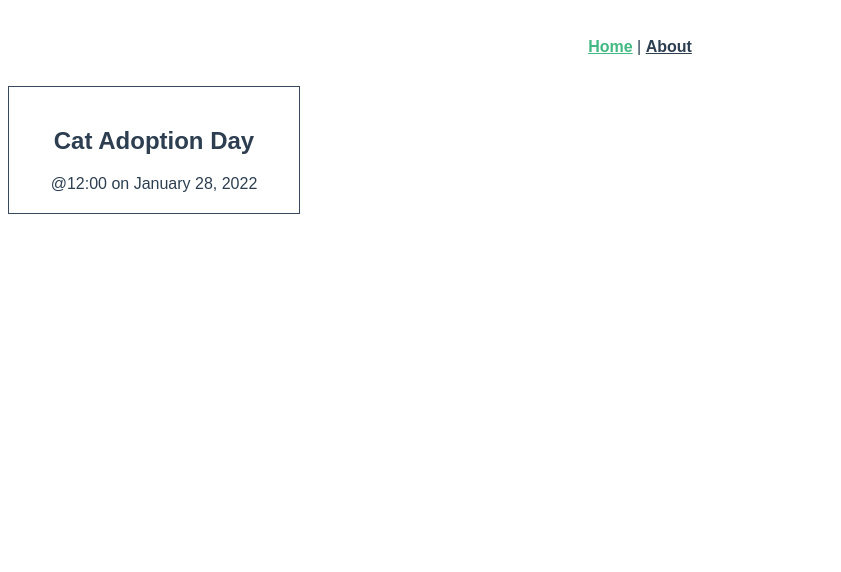
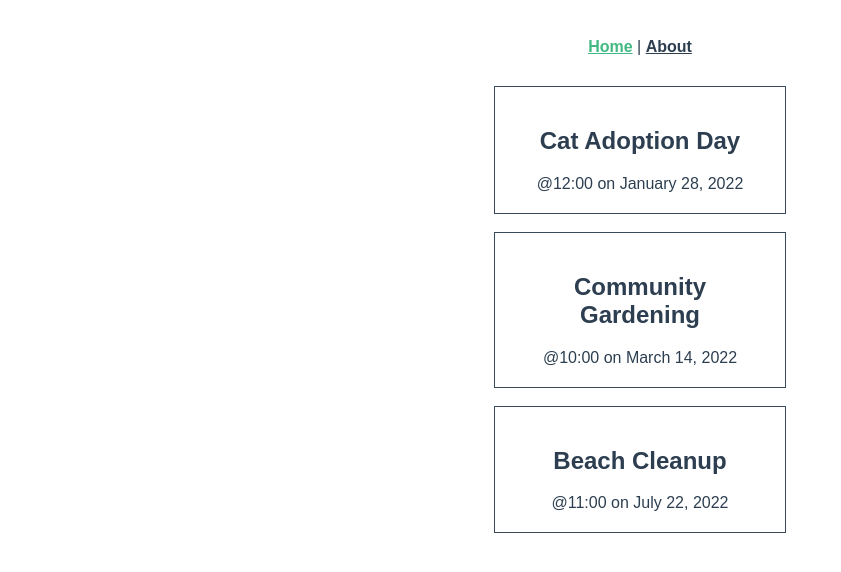
Before and after one commit to Hufxfx/331-LABCOMPO-02, a Vue app in the folder LAB02/: page / in a window 1280 px wide. Shown: the top 572 px of the page, without its empty margins (0-841 px from the left). Built offline with nearby package versions, Linux system fonts and the light colour scheme; the HTML template or start-up script is replaced by a standard one.

Commit message:
question 8.4 commit

```diff
--- a/LAB02/src/components/EventCard.vue
+++ b/LAB02/src/components/EventCard.vue
@@ -1,20 +1,21 @@
 <script setup lang="ts">
 import {ref} from 'vue'
-// defineProps<{
-//   msg: string
-// }>()
 
-const event = ref({
-  id: 5928101,
-  category: 'animal welfare',
-  title: 'Cat Adoption Day',
-  description: 'Find your new faline friend at this event.',
-  location: 'Mewo Town',
-  date: 'January 28, 2022',
-  time: '12:00',
-  petAllowwed: true,
-  organizer: 'Kat Laydee'
-})
+import type { Event } from '@/types'
+defineProps<{
+  event: Event
+}>()
+// const event = ref({
+//   id: 5928101,
+//   category: 'animal welfare',
+//   title: 'Cat Adoption Day',
+//   description: 'Find your new faline friend at this event.',
+//   location: 'Mewo Town',
+//   date: 'January 28, 2022',
+//   time: '12:00',
+//   petAllowed: true,
+//   organizer: 'Kat Laydee'
+// })
 </script>
 
 <template>
--- /dev/null
+++ b/LAB02/src/types.ts
@@ -0,0 +1,11 @@
+export interface Event {
+  id: number
+  category: string
+  title: string
+  description: string
+  location: string
+  date: string
+  time: string
+  petAllowed: boolean
+  organizer: string
+}
--- a/LAB02/src/views/HomeView.vue
+++ b/LAB02/src/views/HomeView.vue
@@ -1,9 +1,54 @@
 <script setup lang="ts">
 import EventCard from '@/components/EventCard.vue';
+import type { Event } from '@/types'
+import { ref } from 'vue'
+const events = ref<Event[]>([
+  {
+    id: 5928101,
+    category: 'animal welfare',
+    title: 'Cat Adoption Day',
+    description: 'Find your new faline friend at this event.',
+    location: 'Mewo Town',
+    date: 'January 28, 2022',
+    time: '12:00',
+    petAllowed: true,
+    organizer: 'Kat Laydee'
+  },
+  {
+    id: 4582797,
+    category: 'food',
+    title: 'Community Gardening',
+    description: 'Join us as we tent to the community edible',
+    location: 'Flora City',
+    date: 'March 14, 2022',
+    time: '10:00',
+    petAllowed: true,
+    organizer: 'Fern Pollin'
+  },
+  {
+    id: 8419988,
+    category: 'sustainability',
+    title: 'Beach Cleanup',
+    description: 'Help pick up trash along the shore.',
+    location: 'Playa Del Carmen',
+    date: 'July 22, 2022',
+    time: '11:00',
+    petAllowed: false,
+    organizer: 'Carey Wales'
+  }
+])
 </script>
 
 <template>
-  <div class="home">
-    <EventCard />
+  <div class="events">
+    <EventCard v-for="event in events" :key="event.id" :event="event"/>
   </div>
 </template>
+
+<style scoped>
+.events {
+  display: flex;
+  flex-direction: column;
+  align-items: center;
+}
+</style>
```
